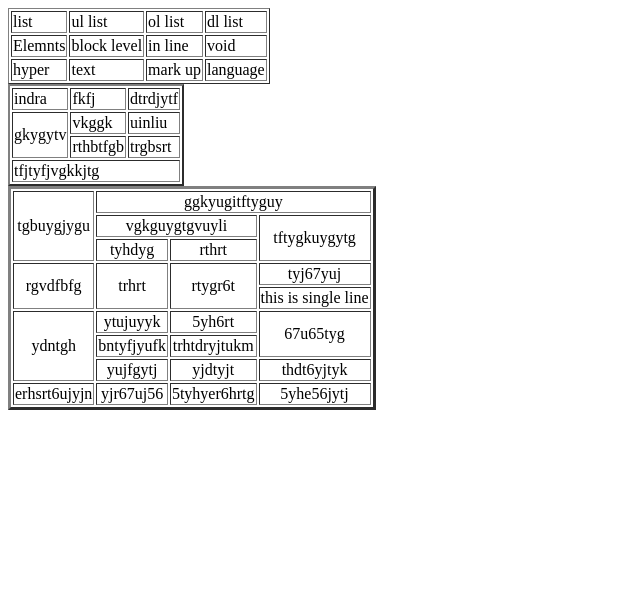
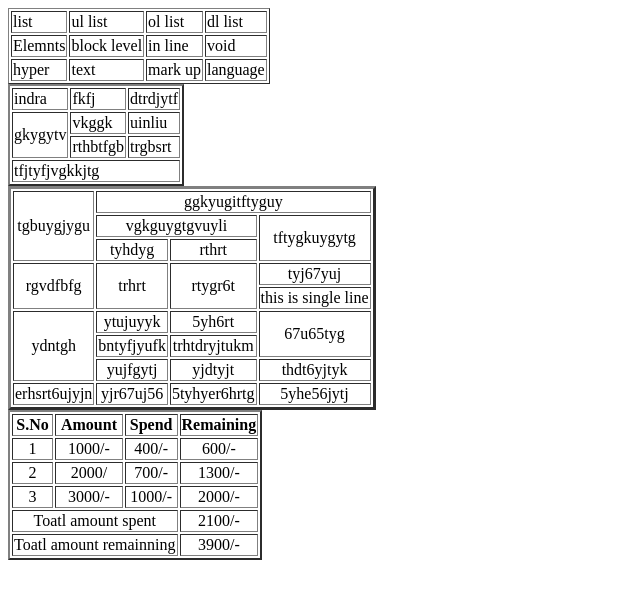
Before and after one commit to Indra-1024/Frondend, a plain HTML site: page Tabels.html in a window 1280 px wide. Shown: the whole page, without its empty margins (0-640 px from the left). Drawn offline with Linux system fonts and the light colour scheme.

Commit message:
Assignement

```diff
--- a/Tabels.html
+++ b/Tabels.html
@@ -28,6 +28,7 @@
             <td>mark up</td>
             <td>language</td>
         </tr>
+    </table>
 
      <!-- expanding coloumns and rows -->
 
@@ -50,8 +51,10 @@
         <tr>
             <td colspan = "3">tfjtyfjvgkkjtg</td>
         </tr>
+    </table>
 
     <!-- table -->
+     <!-- table with differenr rowspan and colspan -->
 
         <table border = "3">
             <tr align= "center">
@@ -96,9 +99,43 @@
                 <td>5tyhyer6hrtg</td>
                 <td>5yhe56jytj</td>
             </tr>
-        </table>
+         </table>
 
-    </table>
+    <!-- Assignement -->
+
+    <table border = "2">
+        <tr align= "center">
+            <th>S.No</th>
+            <th>Amount</th>
+            <th>Spend</th>
+            <th>Remaining</th>
+        </tr>
+        <tr align= "center">
+            <td>1</td>
+            <td>1000/-</td>
+            <td>400/-</td>
+            <td>600/-</td>
+        </tr>
+        <tr align= "center">
+            <td>2</td>
+            <td>2000/</td>
+            <td>700/-</td>
+            <td>1300/-</td>
+        </tr>
+        <tr align= "center">
+            <td>3</td>
+            <td>3000/-</td>
+            <td>1000/-</td>
+            <td>2000/-</td>
+        </tr>
+        <tr align= "center">
+            <td colspan="3">Toatl amount spent</td>
+            <td>2100/-</td>
+        </tr>
+        <tr align= "center">
+            <td colspan="3">Toatl amount remainning</td>
+            <td>3900/-</td>
+        </tr>
     </table>
 </body>
 </html>
```
Also changed, not shown: Lists.html (+2 -0 lines).
